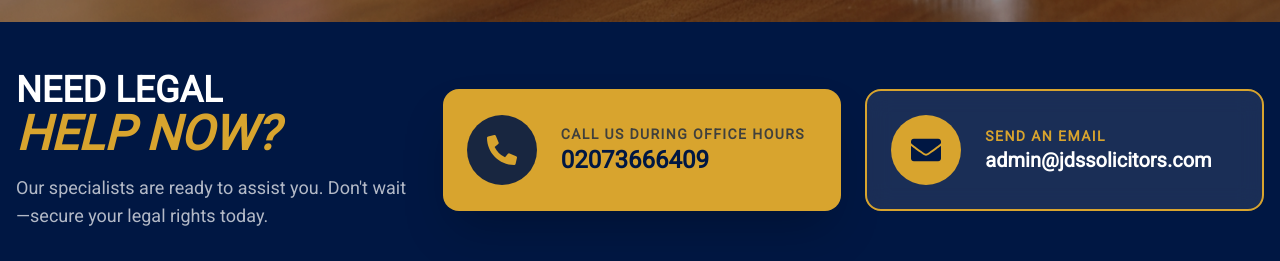
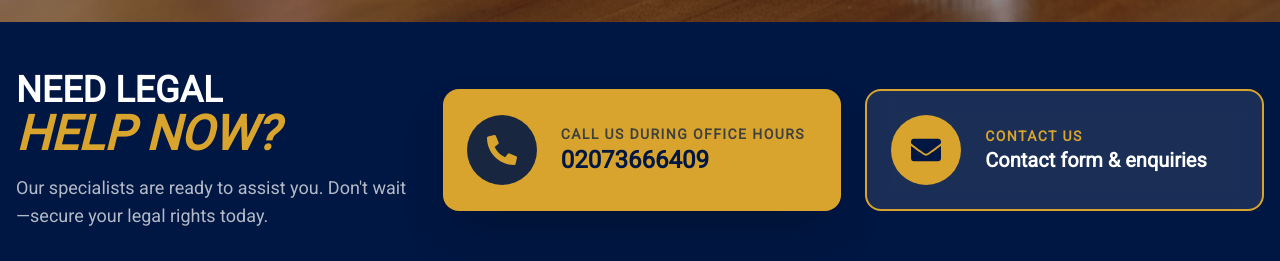
Before and after one commit to coolrass1/jdswebsiteapp, a Next.js app: page / in a window 1280 px wide. Shown: the part 1077-1338 px from the top of the page. Built offline with nearby package versions, Linux system fonts and the light colour scheme.

Commit message:
Make Contact CTA mailto on mobile and link to /contact on desktop

```diff
--- a/app/components/ContactCTA.jsx
+++ b/app/components/ContactCTA.jsx
@@ -1,5 +1,6 @@
 "use client";
 import React from "react";
+import Link from "next/link";
 import { FaPhoneAlt, FaEnvelope, FaClock } from "react-icons/fa";
 import { motion } from "framer-motion";
 
@@ -44,21 +45,36 @@
               </div>
             </motion.a>
 
-            {/* Email Action */}
-              <motion.a
+            {/* Email Action: mailto on mobile, contact page link on desktop */}
+            {/* Mobile: keep mailto behavior */}
+            <motion.a
               href="mailto:admin@jdssolicitors.com"
               whileHover={{ scale: 1.02 }}
               whileTap={{ scale: 0.98 }}
-              className="group bg-white/10 border-2 border-primary p-6 rounded-2xl flex items-center gap-6 backdrop-blur-md transition-all hover:bg-primary"
+              className="group bg-white/10 border-2 border-primary p-6 rounded-2xl flex items-center gap-6 backdrop-blur-md transition-all hover:bg-primary lg:hidden"
             >
               <div className="bg-primary text-secondary p-5 rounded-full group-hover:bg-secondary group-hover:text-primary transition-colors">
                 <FaEnvelope className="text-3xl" />
               </div>
-                <div className="min-w-0">
+              <div className="min-w-0">
                 <p className="text-primary font-bold text-sm uppercase tracking-widest group-hover:text-secondary group-hover:opacity-70 transition-colors">Send an Email</p>
                 <p className="text-white text-xl font-bold group-hover:text-secondary transition-colors truncate">admin@jdssolicitors.com</p>
               </div>
             </motion.a>
+
+            {/* Desktop: link to contact page for richer contact experience */}
+            <Link
+              href="/contact"
+              className="group bg-white/10 border-2 border-primary p-6 rounded-2xl flex items-center gap-6 backdrop-blur-md transition-all hover:bg-primary hidden lg:flex"
+            >
+              <div className="bg-primary text-secondary p-5 rounded-full group-hover:bg-secondary group-hover:text-primary transition-colors">
+                <FaEnvelope className="text-3xl" />
+              </div>
+              <div className="min-w-0">
+                <p className="text-primary font-bold text-sm uppercase tracking-widest group-hover:text-secondary group-hover:opacity-70 transition-colors">Contact Us</p>
+                <p className="text-white text-xl font-bold group-hover:text-secondary transition-colors truncate">Contact form & enquiries</p>
+              </div>
+            </Link>
 
           </div>
         </div>
```
